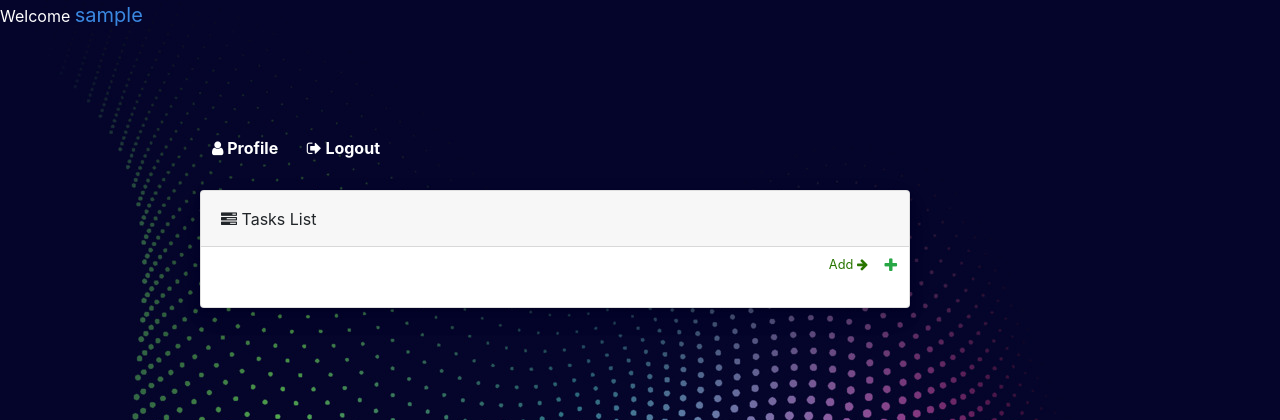
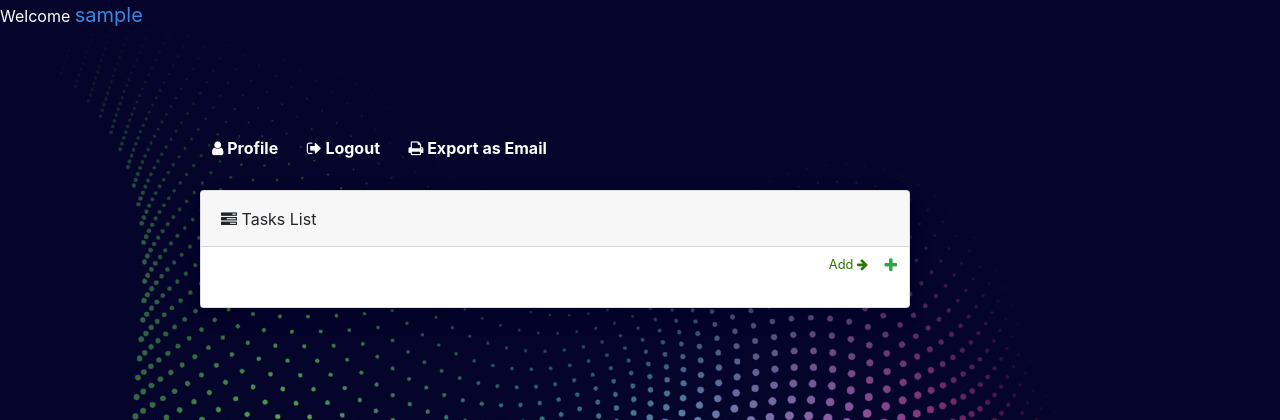
Before and after one commit to mosihere/Todo-App, a Django app: page /todo/ in a window 1280 px wide. Shown: the top 420 px of the page. Run offline with Django 5.2, Linux system fonts and the light colour scheme; the visitor is signed in with stand-in values (Sample User, id 1); data that the repository does not hold is empty; some libraries are stand-ins or nearby versions.

Commit message:
export as email button added

```diff
--- a/todo/templates/todo/index.html
+++ b/todo/templates/todo/index.html
@@ -32,6 +32,7 @@
       <div class="col-md-8">
         <a class="border-0 btn-transition btn btn-outline-info" style="text-decoration:None; color: rgb(255, 255, 255)" nav-link href="{% url 'account:profile' %}"><i class="fa fa-user"></i><b> Profile</b></a>
         <a class="border-0 btn-transition btn btn-outline-danger" style="text-decoration:None; color: rgb(255, 255, 255)" nav-link href="{% url 'account:logout' %}"><i class="fa fa-sign-out"></i><b> Logout</b></a>
+        <a class="border-0 btn-transition btn btn-outline-primary" style="text-decoration:None; color: rgb(255, 255, 255)" nav-link href="{% url 'todo:export-email' %}"><i class="fa fa-print"></i><b> Export as Email</b></a>
         <br>
         <br>
         <div class="card-hover-shadow-2x mb-3 card">
```
